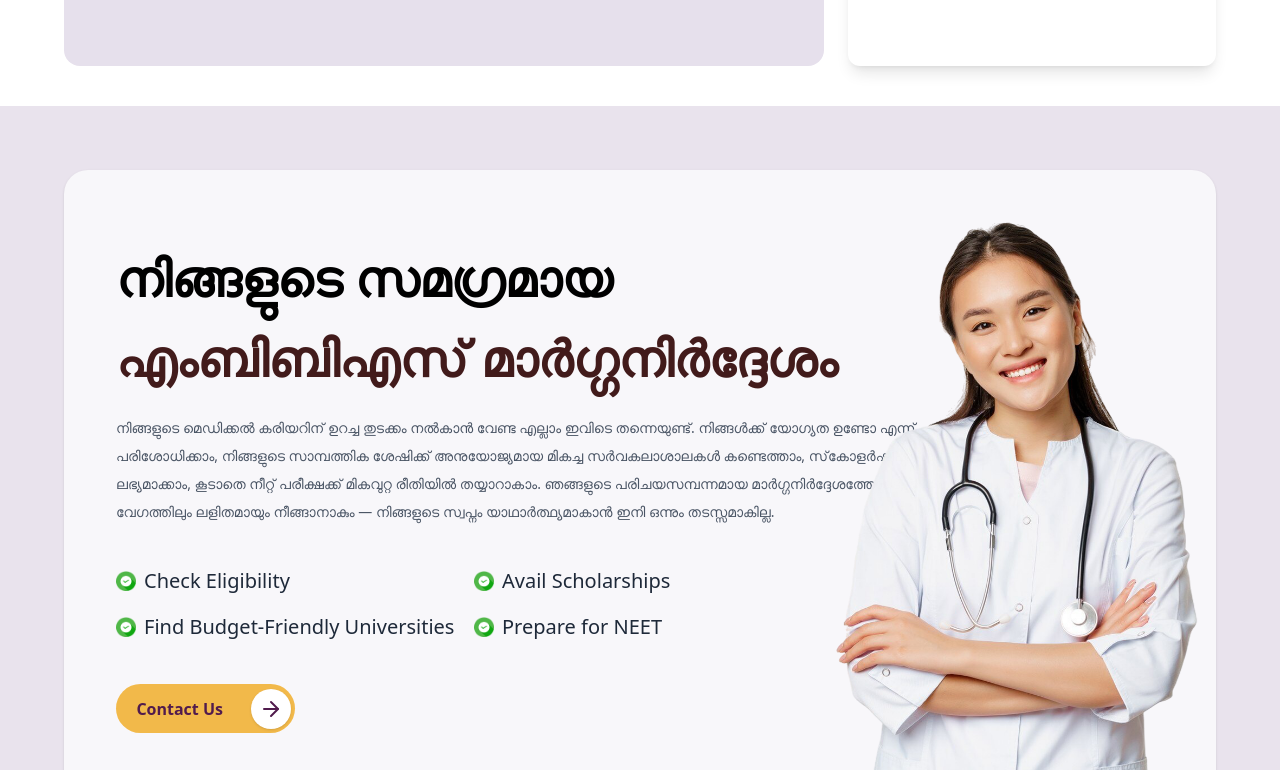
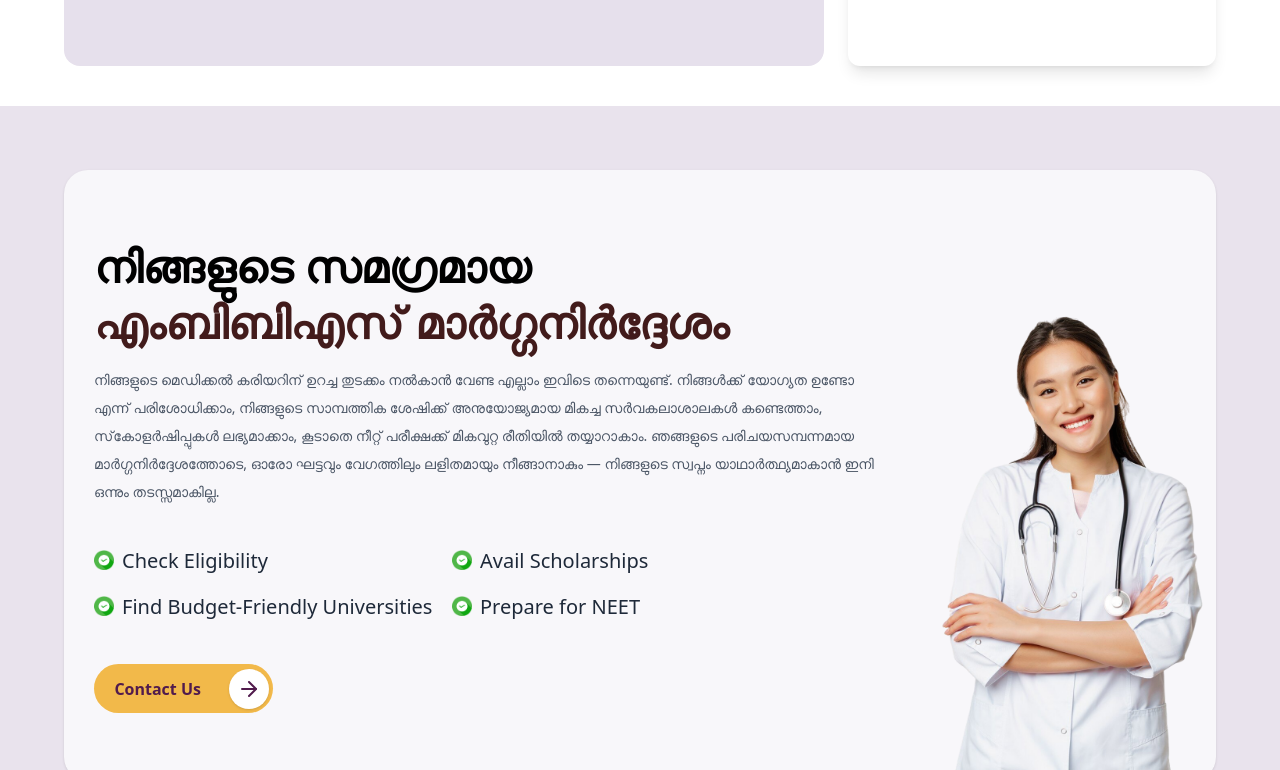
Before and after one commit to Masoodpk/doc2doc-landingPage, a React (Vite) app: page / in a window 1280 px wide. Shown: the part 750-1520 px from the top of the page. Built offline with nearby package versions, Linux system fonts and the light colour scheme; grey boxes are pictures that could not be loaded.

Commit message:
Refactor layout and styling for Footer, Hero, and MbbsInfoSection components for improved responsiveness and visual consistency

```diff
--- a/src/components/footer/Footer.jsx
+++ b/src/components/footer/Footer.jsx
@@ -5,22 +5,24 @@
 import Instagram from "/src/assets/images/instagram.png";
 const Footer = () => {
   return (
-    <section className="bg-[#E9E3ED] py-16 px-[64px] relative overflow-hidden">
+    <section className="bg-[#E9E3ED] md:py-16 px-[16px] md:px-[64px] relative overflow-hidden">
       {/* Main Content Card */}
-      <div className="mx-auto px-[30px] md:px-[52px] py-[30px] md:py-[68px] bg-[#511B4D] rounded-3xl shadow-sm flex flex-col gap-12 relative text-white ">
+
+
+      <div className="mx-auto px-[20px] md:px-[52px] py-[20px] md:py-[68px] bg-[#511B4D] rounded-3xl shadow-sm flex flex-col gap-12 relative text-white ">
 
         {/* Header Section */}
         <div className="flex flex-col lg:flex-row justify-between items-start lg:items-center gap-6 lg:gap-8">
           <div className="w-full lg:w-2/3">
-            <h2 className="text-2xl sm:text-3xl md:text-4xl lg:text-5xl xl:text-6xl font-anek-malayalam font-medium text-white mb-4 sm:mb-6 leading-tight">
+            <h2 className="text-2xl sm:text-3xl md:text-4xl lg:text-5xl xl:text-6xl text-center md:text-left font-medium text-white mb-4 sm:mb-6 leading-tight">
               Let&apos;s Build Future Doctors
             </h2>
-            <p className="text-sm sm:text-base text-[#E9E3ED] leading-relaxed max-w-4xl">
+            <p className="text-sm sm:text-base text-[#E9E3ED] text-center md:text-left leading-relaxed max-w-4xl">
               We are committed to guiding aspiring medical students through every step of their MBBS journey abroad—from eligibility checks and university selection to scholarships and NEET preparation. With expert support and global partnerships, we ensure your path to becoming a doctor is clear, confident, and well-supported.
             </p>
           </div>
 
-          <div className="w-full lg:w-auto">
+          <div className="w-full text-center md:text-left lg:w-auto">
             <Button />
           </div>
         </div>
@@ -66,6 +68,7 @@
                   alt="WhatsApp"
                   className="w-[24px] sm:w-[30px] h-[24px] sm:h-[32px] cursor-pointer hover:opacity-80 transition-opacity"
                 />
+
                 <img
                   src={Instagram}
                   alt="Instagram"
--- a/src/components/hero/Hero.jsx
+++ b/src/components/hero/Hero.jsx
@@ -13,8 +13,8 @@
       <div className="text-center mb-10">
        <h1 className="text-[24px] md:text-5xl font-bold leading-tight flex flex-wrap justify-center items-center gap-2 text-center">
   വിദേശത്തു
-  <span className="inline-flex items-center ">
-    <span className=" bg-gradient-to-r from-[#69378F] to-[#BA315A] bg-clip-text text-transparent text-[80px] leading-none mb-6">MBBS</span>
+  <span className="inline-flex md:items-center ">
+    <span className=" bg-gradient-to-r from-[#69378F] to-[#BA315A] bg-clip-text text-transparent text-[44px] md:text-[80px] leading-none mb-6">MBBS</span>
     <img src={Herologo} alt="logo" className="w-[100px] h-[49px] object-contain" />
   </span>
   പഠിക്കാൻ അറിഞ്ഞിരിക്കേണ്ടതെല്ലാം.
--- a/src/components/mbbsinfo/MbbsInfoSection.jsx
+++ b/src/components/mbbsinfo/MbbsInfoSection.jsx
@@ -5,33 +5,35 @@
 
 const MbbsInfoSection = () => {
   return (
-    <section className="bg-[#E9E3ED] py-16 px-[64px] relative overflow-hidden">
+    <section className="bg-[#E9E3ED] py-16 px-[20px] md:px-[64px]">
       <div className="container-custom">
-      {/* Main Content Card */}
-      <div className="mx-auto px-[30px] md:px-[52px] py-[30px] md:py-[68px] bg-[#F8F7FA] rounded-3xl   shadow-sm flex flex-col md:flex-row items-center gap-8 relative">
-        {/* Left Column */}
-        <div className="max-w-5xl flex-1 text-center md:text-left">
-          <h2 className="text-[22px] md:text-[50px]  font-bold mb-4 leading-10 md:leading-20">
+        {/* Main Card */}
+        <div className="bg-[#F8F7FA] rounded-3xl flex flex-col lg:flex-row justify-center items-center relative shadow-sm px-[30px] md:pr-0 pb-0 pt-[30px] md:pt-[68px]  overflow-hidden">
+          <div className="flex flex-col lg:flex-row  items-center gap-8 ">
+            {/* Left Text Content */}
+            <div className="w-full pb-[30px] md:pb-[68px]  text-center md:text-left">
+              <h2 className="text-[22px] md:text-[44px] font-bold mb-4 leading-10 md:leading-[56px]">
                 നിങ്ങളുടെ സമഗ്രമായ <br />
                 <span className="text-[#421b1b]">എംബിബിഎസ് മാർഗ്ഗനിർദ്ദേശം</span>
               </h2>
-          <p className="text-gray-600 mb-10 text-[14px] leading-7 max-w-4xl">
-            നിങ്ങളുടെ മെഡിക്കൽ കരിയറിന് ഉറച്ച തുടക്കം നൽകാൻ വേണ്ട എല്ലാം ഇവിടെ തന്നെയുണ്ട്. നിങ്ങൾക്ക് യോഗ്യത ഉണ്ടോ എന്ന് പരിശോധിക്കാം, നിങ്ങളുടെ സാമ്പത്തിക ശേഷിക്ക് അനുയോജ്യമായ മികച്ച സർവകലാശാലകൾ കണ്ടെത്താം, സ്‌കോളർഷിപ്പുകൾ ലഭ്യമാക്കാം, കൂടാതെ നീറ്റ് പരീക്ഷക്ക് മികവുറ്റ രീതിയിൽ തയ്യാറാകാം. ഞങ്ങളുടെ പരിചയസമ്പന്നമായ മാർഗ്ഗനിർദ്ദേശത്തോടെ, ഓരോ ഘട്ടവും വേഗത്തിലും ലളിതമായും നീങ്ങാനാകും — നിങ്ങളുടെ സ്വപ്നം യാഥാർത്ഥ്യമാകാൻ ഇനി ഒന്നും തടസ്സമാകില്ല.
+              <p className="text-gray-600 mb-10 text-[14px] leading-7 max-w-4xl mx-auto md:mx-0">
+                നിങ്ങളുടെ മെഡിക്കൽ കരിയറിന് ഉറച്ച തുടക്കം നൽകാൻ വേണ്ട എല്ലാം ഇവിടെ തന്നെയുണ്ട്.
+                നിങ്ങൾക്ക് യോഗ്യത ഉണ്ടോ എന്ന് പരിശോധിക്കാം, നിങ്ങളുടെ സാമ്പത്തിക ശേഷിക്ക്
+                അനുയോജ്യമായ മികച്ച സർവകലാശാലകൾ കണ്ടെത്താം, സ്‌കോളർഷിപ്പുകൾ ലഭ്യമാക്കാം,
+                കൂടാതെ നീറ്റ് പരീക്ഷക്ക് മികവുറ്റ രീതിയിൽ തയ്യാറാകാം. ഞങ്ങളുടെ പരിചയസമ്പന്നമായ
+                മാർഗ്ഗനിർദ്ദേശത്തോടെ, ഓരോ ഘട്ടവും വേഗത്തിലും ലളിതമായും നീങ്ങാനാകും —
+                നിങ്ങളുടെ സ്വപ്നം യാഥാർത്ഥ്യമാകാൻ ഇനി ഒന്നും തടസ്സമാകില്ല.
               </p>
 
-          {/* Tick Points */}
-          <div className="grid grid-cols-1 sm:grid-cols-2 gap-4 mb-[42px] max-w-[700px]">
+              <div className="grid grid-cols-1 sm:grid-cols-2 gap-4 mb-[42px] max-w-[700px] mx-auto md:mx-0">
                 {[
                   "Check Eligibility",
                   "Avail Scholarships",
                   "Find Budget-Friendly Universities",
                   "Prepare for NEET",
                 ].map((text, index) => (
-              <div
-                key={index}
-                className="flex items-center gap-2 text-[20px] text-gray-800"
-              >
-                <img src={Check} alt="check" className="w-5 h-5" />
+                  <div key={index} className="flex  gap-2 text-[20px] text-left text-gray-800">
+                    <img src={Check} alt="check" className="w-5 h-5 mt-[4px]" />
                     <span>{text}</span>
                   </div>
                 ))}
@@ -40,17 +42,19 @@
               <Button />
             </div>
  </div>
-
-      {/* Doctor Image - Overlapping from Bottom */}
-      <div className="absolute bottom-0 right-4 md:right-20 z-1 hidden md:block">
+            {/* Doctor Image */}
+<div className="w-full md:w-4/12  flex justify-center md:justify-end min-h-[400px]">
   <img
     src={DoctorImage}
     alt="Doctor"
-          className="h-[692px] w-[369px] object-cover"
+    className="absolute bottom-0 h-[400px] md:h-[400px] lg:h-[500px] object-contain"
   />
 </div>
 
 
+
+
+        </div>
       </div>
     </section>
   );
```
Lines whose indentation alone changed are shown as unchanged.
